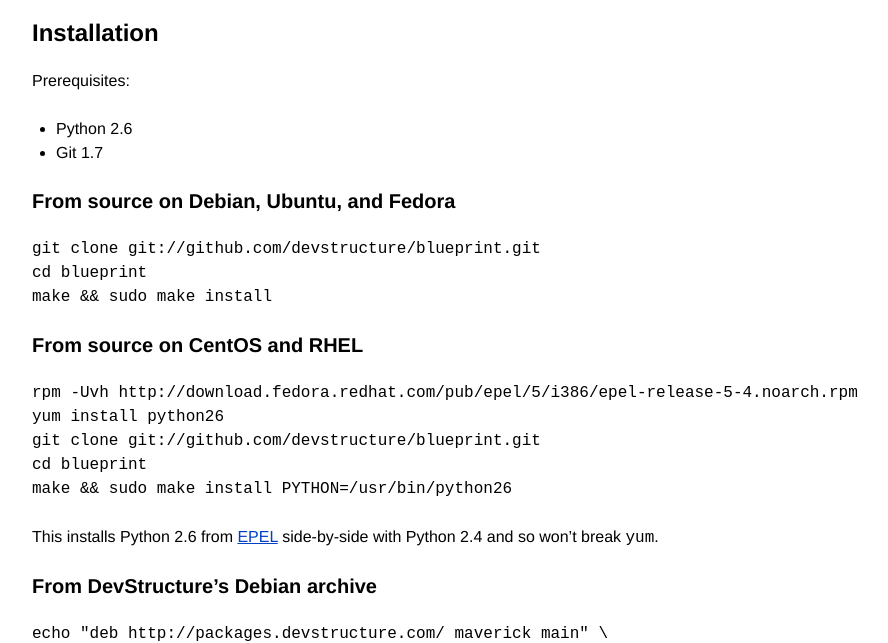
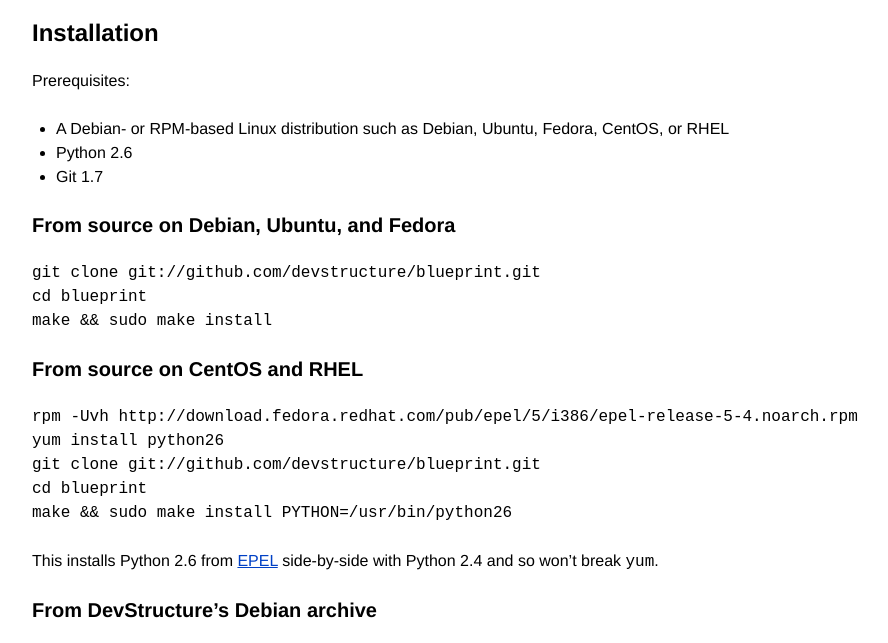
Before and after one commit to devstructure/blueprint, a plain HTML site: page index.html in a window 1280 px wide. Shown: the part 99-742 px from the top of the page, without its empty margins (96-984 px from the left). Drawn offline with Linux system fonts and the light colour scheme.

Commit message:
Linux prereq.

```diff
--- a/index.html
+++ b/index.html
@@ -56,6 +56,7 @@ footer {
 	<h1>Installation</h1>
 	<p>Prerequisites:</p>
 	<ul>
+		<li>A Debian- or RPM-based Linux distribution such as Debian, Ubuntu, Fedora, CentOS, or RHEL</li>
 		<li>Python 2.6</li>
 		<li>Git 1.7</li>
 	</ul>
```
